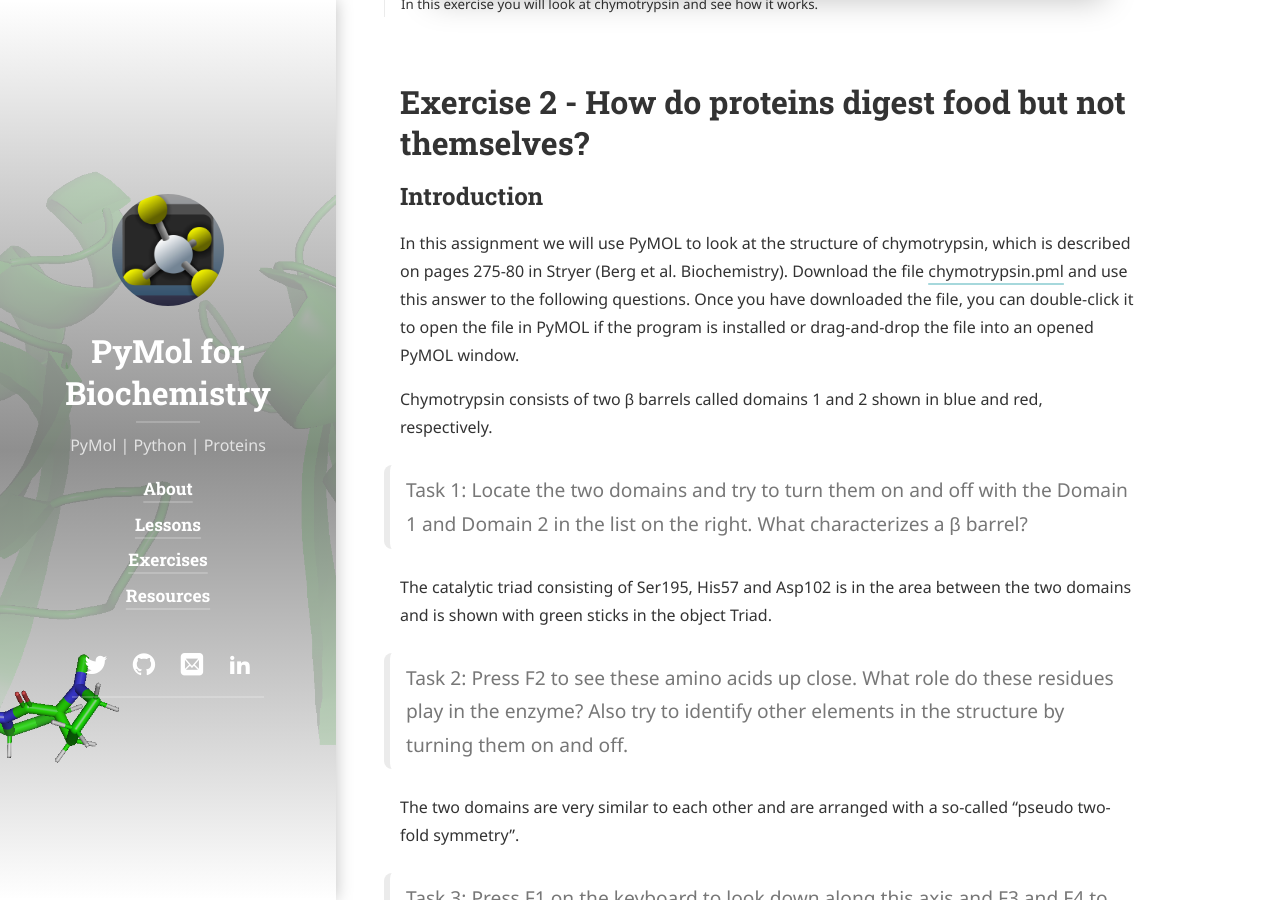
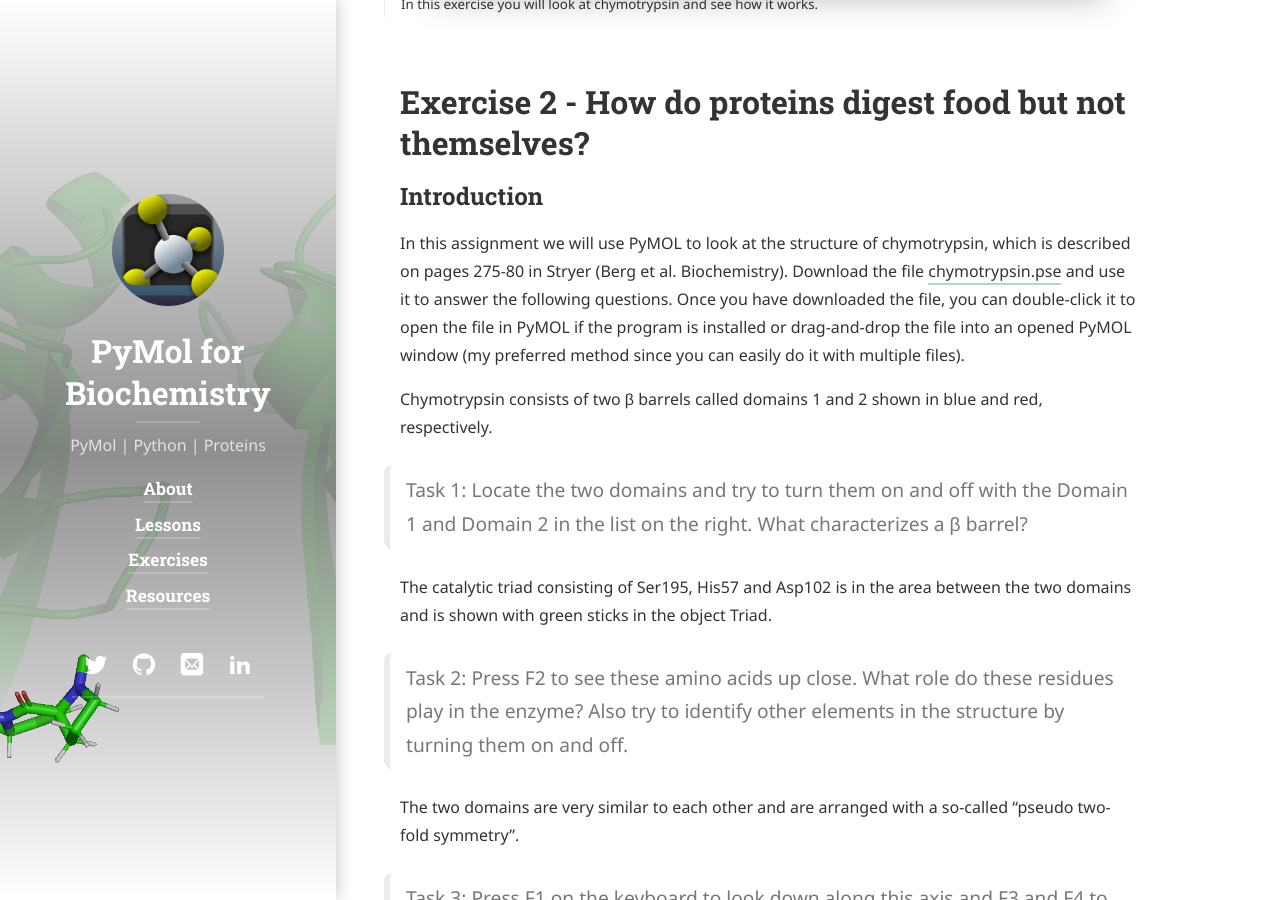
Before and after one commit to kierandidi/bioinformatics-course-hd, a Jekyll site: the page built from _projects/ex2.md, in a window 1280 px wide and 900 px high, scrolled down 745 px. Built offline with Jekyll 4.4.1, drawn with Linux system fonts in a browser that asks for light colours; cached includes are drawn as plain includes; nearby versions of some CDN libraries; some web fonts are replaced; library files that are not in the unit come from our copies.

```diff
--- a/_projects/ex2.md
+++ b/_projects/ex2.md
@@ -18,7 +18,7 @@ sitemap: false
 ## Introduction
 
 In this assignment we will use PyMOL to look at the structure of chymotrypsin, which is described on pages 275-80 in Stryer (Berg et al. Biochemistry).
-Download the file [chymotrypsin.pml][1] and use this answer to the following questions. Once you have downloaded the file, you can double-click it to open the file in PyMOL if the program is installed or drag-and-drop the file into an opened PyMOL window.
+Download the file [chymotrypsin.pse][1] and use it to answer the following questions. Once you have downloaded the file, you can double-click it to open the file in PyMOL if the program is installed or drag-and-drop the file into an opened PyMOL window (my preferred method since you can easily do it with multiple files).
 
 [1]:{{ site.url }}/assets/downloads/ex2/chymotrypsin.pse
 
```
Also changed, not shown: _projects/ex1.md (+2 -2 lines), proteins/_posts/2023-01-30-introduction.md (+26 -1 lines).
